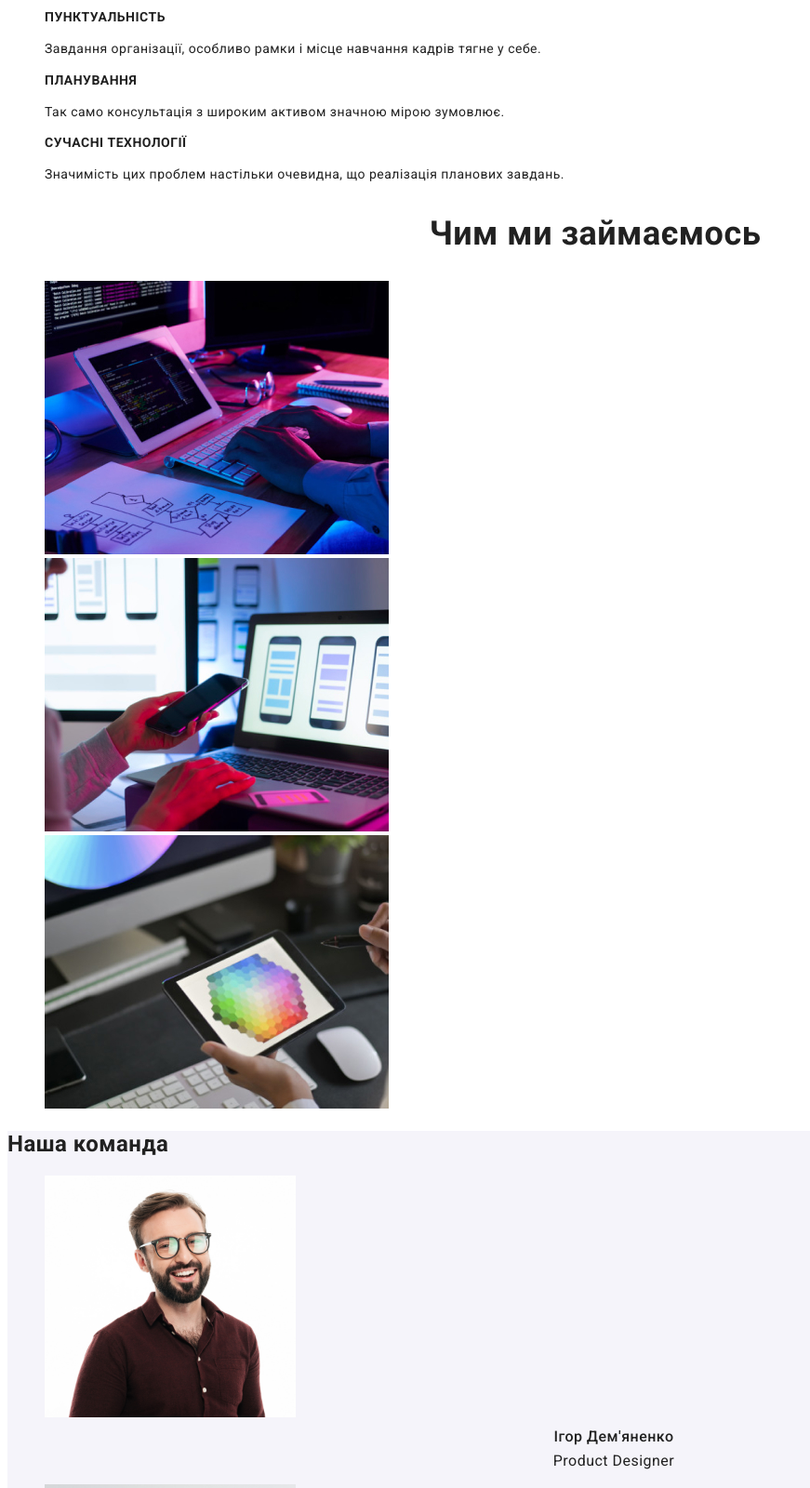
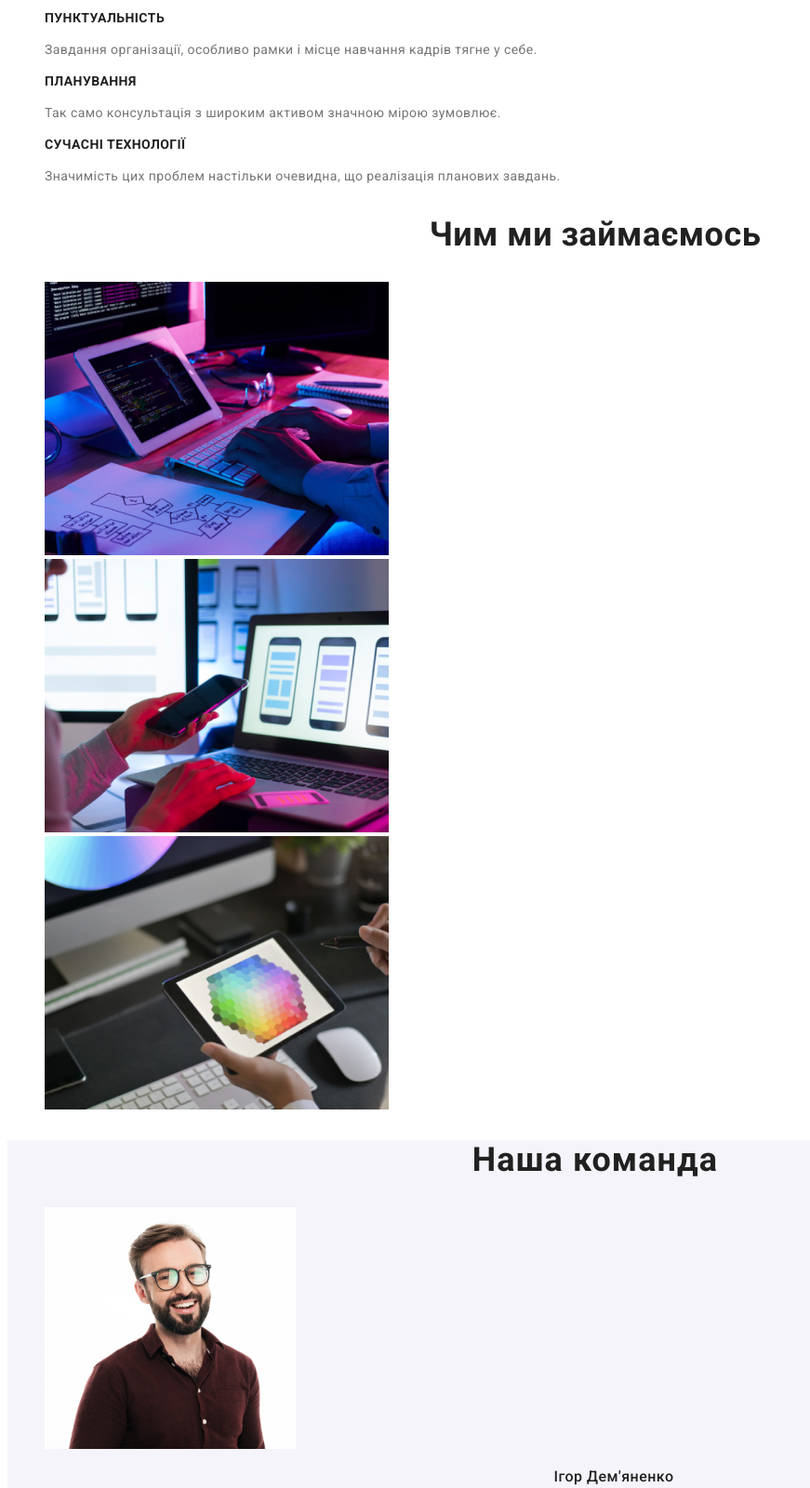
Before and after one commit to olegtremba1234/-goit-markup-hw-02, a plain HTML site: page index.html in a window 1280 px wide. Shown: the part 393-1993 px from the top of the page at 93% size, without its empty margins (0-871 px from the left). Drawn offline with Linux system fonts and the light colour scheme.

Commit message:
Update styles.css

```diff
--- a/css/styles.css
+++ b/css/styles.css
@@ -1,7 +1,7 @@
 :root {
   /*основні кольори*/
   --primary-text-color: #212121;
-  --secondary-text-color: #757 575;
+  --secondary-text-color: #757575;
   --white-text-color: #ffffff;
   --accent-color: #2196f3;
   --black-logo-color: #000000;
@@ -13,6 +13,7 @@
 /*каркас сайту*/
 body {
   font-family: 'Roboto', sans-serif;
+  font-style: normal;
   letter-spacing: 0.03em;
   background-color: var(--white-background-color);
   color: var(--primary-text-color);
@@ -135,10 +136,10 @@ a {
 }
 
 .button-order {
-  font-family: 'Roboto', sans-serif;
+  font-family: 'Roboto';
   font-weight: 700;
   font-size: 16px;
-  line-height: 1.88;
+  line-height: 30px;
   align-items: center;
   text-align: center;
   letter-spacing: 0.06em;
@@ -146,6 +147,7 @@ a {
   color: var(--white-text-color);
   cursor: pointer;
   border: 0px;
+  display: flex;
 }
 
 .button-order:hover,
@@ -159,13 +161,16 @@ a {
 .specials-head {
   font-weight: 700;
   font-size: 14px;
-  line-height: 1.14;
+  line-height: 16px;
+  letter-spacing: 0.03em;
   text-transform: uppercase;
 }
 
 .specials-paragraph {
+  font-weight: 400;
   font-size: 14px;
-  line-height: 1.71;
+  line-height: 24px;
+  letter-spacing: 0.03em;
   color: var(--secondary-text-color);
 }
 
@@ -184,17 +189,34 @@ a {
   background-color: var(--team-background-color);
 }
 
+.team-head {
+  font-family: 'Roboto';
+  font-style: normal;
+  font-weight: 700;
+  font-size: 36px;
+  line-height: 42px;
+  text-align: center;
+  letter-spacing: 0.03em;
+  color: var(--primary-text-color);
+}
+
 .teamate {
   font-weight: 500;
   font-size: 16px;
-  line-height: 1.19px;
+  line-height: 19px;
   text-align: center;
+  letter-spacing: 0.03em;
+  color: var(--primary-text-color);
 }
 
 .teamate-position {
+  font-family: 'Roboto';
+  font-style: normal;
+  font-weight: 400;
   font-size: 16px;
-  line-height: 1.19;
+  line-height: 19px;
   text-align: center;
+  letter-spacing: 0.03em;
   color: var(--secondary-text-color);
 }
 
@@ -204,7 +226,8 @@ a {
   font-family: 'Roboto', sans-serif;
   font-weight: 500;
   font-size: 16px;
-  line-height: 1.63;
+  line-height: 26px;
+  text-align: center;
   letter-spacing: 0.03em;
   background-color: var(--team-background-color);
   color: var(--primary-text-color);
@@ -217,3 +240,18 @@ a {
   background-color: var(--accent-color);
   color: var(--white-text-color);
 }
+
+.project-head {
+  font-weight: 700;
+  font-size: 18px;
+  line-height: 36px;
+  letter-spacing: 0.06em;
+}
+
+.project-info {
+  font-weight: 400;
+  font-size: 16px;
+  line-height: 30px;
+  letter-spacing: 0.03em;
+  color: var(--secondary-text-color);
+}
```
